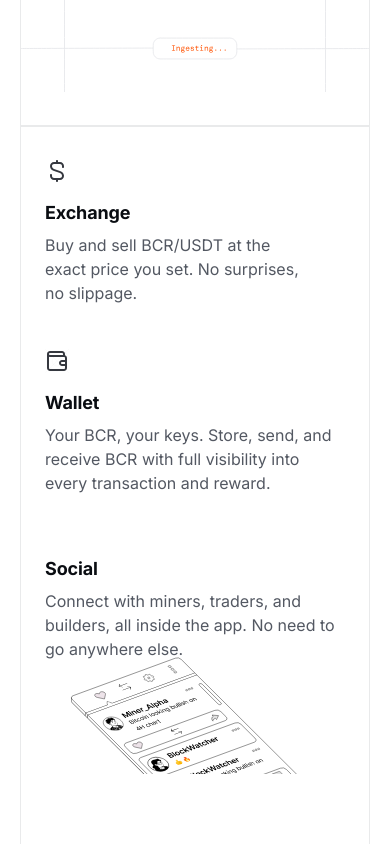
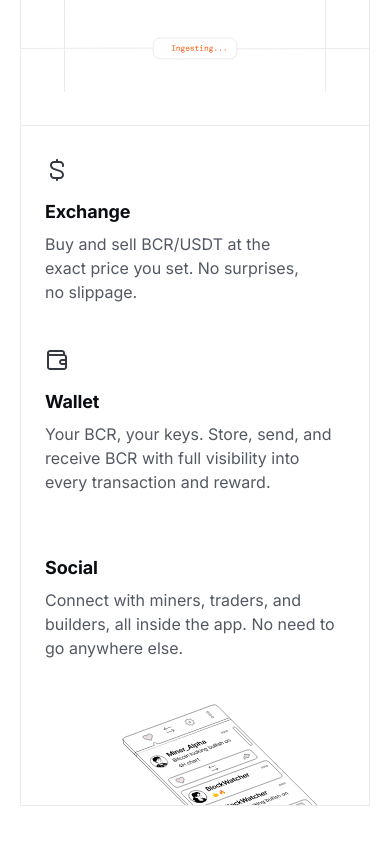
Before and after one commit to emma1110/Emma, a Next.js app: page /bitcore-demo in a window 390 px wide. Shown: the part 2620-3464 px from the top of the page. Built offline with nearby package versions, Linux system fonts and the light colour scheme; no server answers.

Commit message:
fix: refine Bitcore mobile content layouts

```diff
--- a/app/bitcore-demo/bitcore-demo.css
+++ b/app/bitcore-demo/bitcore-demo.css
@@ -813,11 +813,16 @@
     min-height: auto;
     padding: 32px 24px;
     gap: 44px;
-    border-width: 1px 1px 0;
+    border-width: 0 1px;
+  }
+
+  .bitcoreDemoRoot .featureColumnLeft {
+    border-top-width: 1px;
   }
 
   .bitcoreDemoRoot .featureColumnRight {
     order: 3;
+    border-top-width: 0;
   }
 
   .bitcoreDemoRoot .ingestingVisual {
@@ -827,24 +832,27 @@
   }
 
   .bitcoreDemoRoot .socialFeature {
-    height: 470px;
+    height: auto;
+    min-height: 0;
+    padding: 32px 24px 0;
     order: 4;
     border-top-width: 0;
+    display: flex;
+    flex-direction: column;
+    gap: 32px;
   }
 
   .bitcoreDemoRoot .socialCopy {
     width: auto;
-    top: 32px;
-    right: 24px;
-    left: 24px;
+    position: static;
     transform: none;
   }
 
   .bitcoreDemoRoot .socialPhone {
-    width: 690px;
+    width: min(620px, calc(100% + 32px));
     height: auto;
-    top: 116px;
-    left: -40px;
+    position: static;
+    align-self: center;
   }
 
   .bitcoreDemoRoot .appFeature h3,
@@ -1468,7 +1476,8 @@
 
   .bitcoreDemoRoot .transactionsPreview {
     width: 100%;
-    height: 390px;
+    height: auto;
+    min-height: 0;
     padding: 16px;
     order: -1;
   }
@@ -1480,8 +1489,17 @@
   }
 
   .bitcoreDemoRoot .transactionsList {
-    width: 520px;
-    margin-top: 36px;
+    width: 100%;
+    margin-top: 32px;
+    padding-bottom: 8px;
+    gap: 7px;
+    font-size: clamp(8px, 2.35vw, 10px);
+    line-height: 16px;
+  }
+
+  .bitcoreDemoRoot .transactionRow {
+    grid-template-columns: 1fr 0.72fr 1.08fr 0.42fr;
+    column-gap: 4px;
   }
 
   .bitcoreDemoRoot .explorerFeatureColumn {
@@ -1953,45 +1971,51 @@
   }
 
   .bitcoreDemoRoot .roadmapPhases {
-    display: flex;
-    flex-direction: column;
-    gap: 0;
+    display: grid;
+    grid-template-columns: repeat(2, minmax(0, 1fr));
+    align-items: stretch;
+    gap: 40px 16px;
   }
 
   .bitcoreDemoRoot .roadmapPhase {
-    gap: 32px;
+    justify-content: flex-end;
+    gap: 20px;
   }
 
   .bitcoreDemoRoot .roadmapPhaseCopy {
     width: 100%;
-    padding: 40px 0 0;
+    padding: 0;
+    gap: 12px;
   }
 
   .bitcoreDemoRoot .roadmapPhaseCopy > span,
   .bitcoreDemoRoot .roadmapPhase h3 {
-    font-size: 18px;
-    line-height: 22px;
+    font-size: 16px;
+    line-height: 20px;
   }
 
   .bitcoreDemoRoot .roadmapPhase ul {
-    font-size: 15px;
-    line-height: 22px;
+    padding-left: 18px;
+    font-size: 13px;
+    line-height: 19px;
+    list-style: disc;
+    list-style-position: outside;
   }
 
   .bitcoreDemoRoot .roadmapPhaseOne .roadmapBar {
-    height: 80px;
+    height: 48px;
   }
 
   .bitcoreDemoRoot .roadmapPhaseTwo .roadmapBar {
-    height: 110px;
+    height: 60px;
   }
 
   .bitcoreDemoRoot .roadmapPhaseThree .roadmapBar {
-    height: 140px;
+    height: 72px;
   }
 
   .bitcoreDemoRoot .roadmapPhaseFour .roadmapBar {
-    height: 170px;
+    height: 84px;
   }
 
   .bitcoreDemoRoot .roadmapBar {
```
